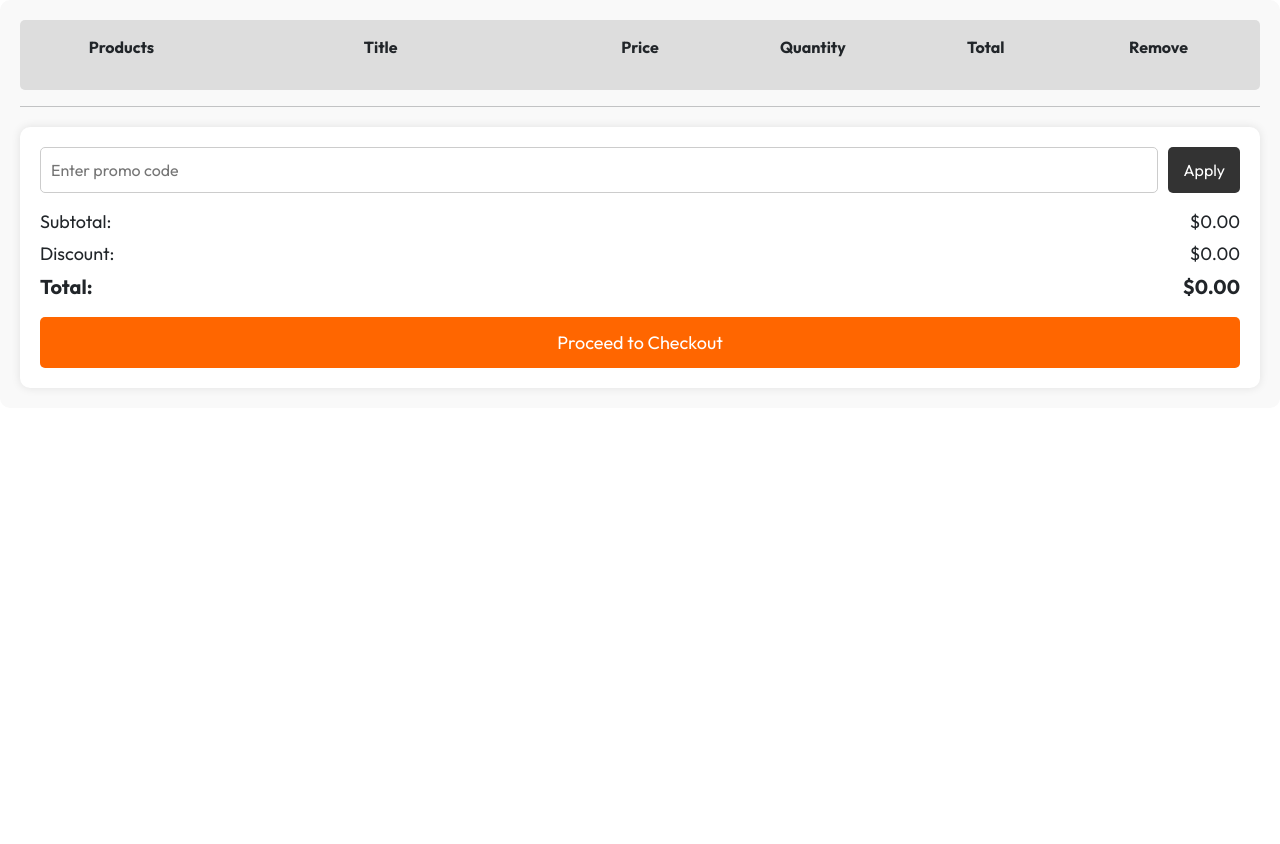
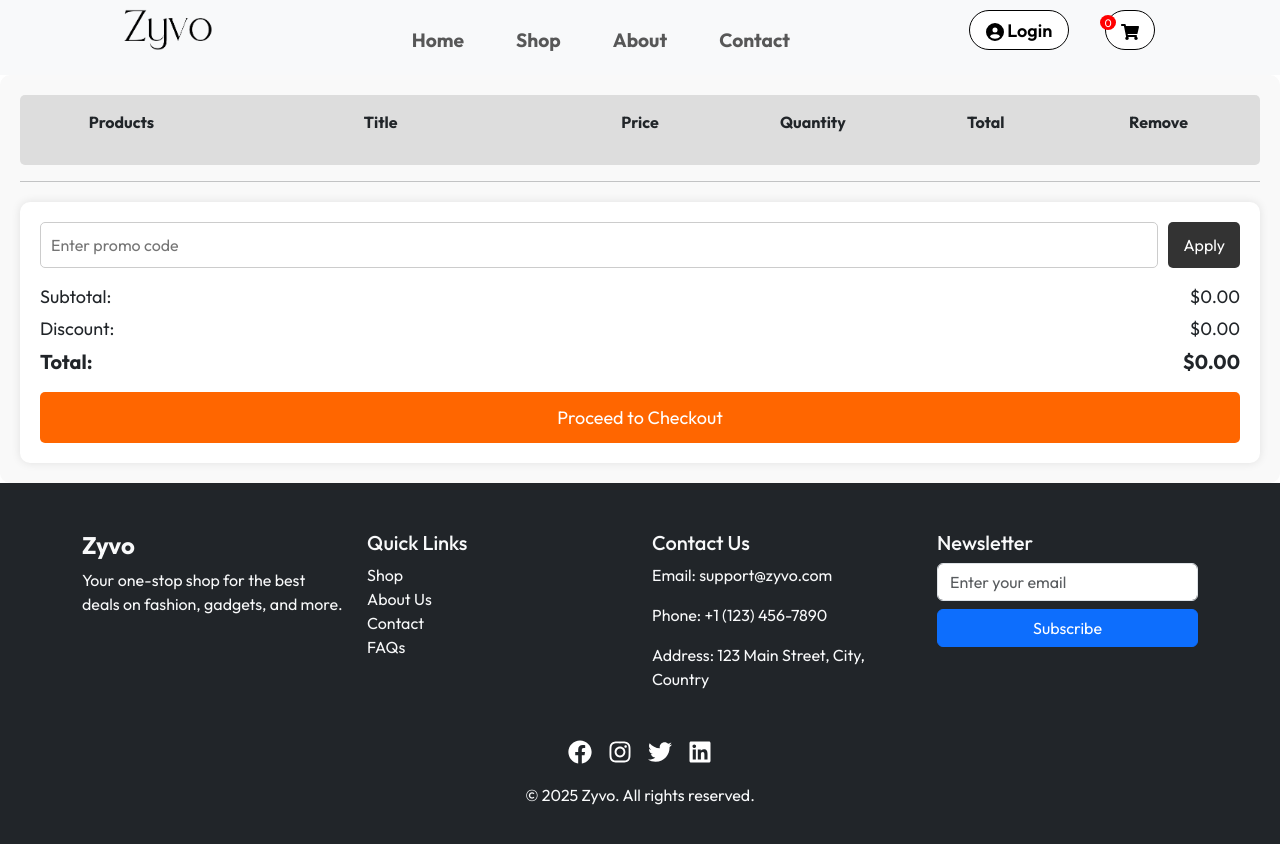
Before and after one commit to risnanrv/zyvo-ecommerce, a React (Vite) app: page /cart in a window 1280 px wide. Shown: the top 844 px of the page. Before the commit the page ends 800 px from the top, so only its background shows below. Built offline with nearby package versions, Linux system fonts and the light colour scheme.

Commit message:
errors fixed

```diff
--- a/src/App.jsx
+++ b/src/App.jsx
@@ -9,7 +9,7 @@ import Signup from './pages/Signup';
 import Login from './pages/Login';
 import Product from './pages/Product';
 import ShopContextProvider from './Context/ShopContext';
-import CartItems from './components/CartItems/CartItems';
+import Cart from './pages/Cart';
 function App() {
 
 
@@ -24,7 +24,7 @@ function App() {
         <Route path='/signup' element={<Signup/>} />
         <Route path='/login' element={<Login/>} />
         <Route path='/product/:id' element={<Product/>} />
-        <Route path='/cart' element={<CartItems/>} />
+        <Route path='/cart' element={<Cart/>} />
 
       </Routes>
 
--- a/src/components/Navbar/Navbar.css
+++ b/src/components/Navbar/Navbar.css
@@ -153,3 +153,16 @@
     top: 35px;
     right: 164px;
 }
+.cart-quantity-overlay{
+  width: 16px;
+  height: 15px;
+  background-color: red;
+  color: white;
+  font-size: 11px;
+  text-align: center;
+  border-radius: 50%;
+  position: absolute;
+  z-index: 100;
+  right: 147px;
+  bottom: 129px;
+}
--- a/src/components/Navbar/Navbar.jsx
+++ b/src/components/Navbar/Navbar.jsx
@@ -72,10 +72,10 @@ function NavbarSection() {
             <X size={32} />
           </button>
           <Nav className="overlay-nav-links">
-            <Nav.Link href='/' onClick={() => setIsOpen(false)}><Link className='nav-link' to= '/'/>Home</Nav.Link>
-            <Nav.Link href='/shop' onClick={() => setIsOpen(false)}><Link className='nav-link' to= '/shop'/>Shop</Nav.Link>
-            <Nav.Link href='/about' onClick={() => setIsOpen(false)}><Link className='nav-link' to= '/about'/>About</Nav.Link>
-            <Nav.Link href='/contact' onClick={() => setIsOpen(false)}><Link className='nav-link' to= '/contact'/>Contact</Nav.Link>
+            <Nav.Link href='/' onClick={() => { setIsOpen(false); navigate('/'); }  }><Link className='nav-link' to= '/'/>Home</Nav.Link>
+            <Nav.Link href='/shop'  onClick={() => { setIsOpen(false); navigate('/shop'); }}><Link className='nav-link' to= '/shop'/>Shop</Nav.Link>
+            <Nav.Link href='/about'  onClick={() => { setIsOpen(false); navigate('/about'); }}><Link className='nav-link' to= '/about'/>About</Nav.Link>
+            <Nav.Link href='/contact'  onClick={() => { setIsOpen(false); navigate('/contact'); }}><Link className='nav-link' to= '/contact'/>Contact</Nav.Link>
           </Nav>
           <Nav className="overlay-nav-icons">
           <Nav.Link>
@@ -83,6 +83,7 @@ function NavbarSection() {
               </Nav.Link>
               <Nav.Link>
                 <button  onClick={() => navigate('/cart')} className="cart-nav"><FaShoppingCart /></button>
+                <div className="cart-quantity-overlay"> {getTotalCartItems()}</div>
 
               </Nav.Link>
           </Nav>
--- a/src/pages/Cart.jsx
+++ b/src/pages/Cart.jsx
@@ -1,10 +1,14 @@
 import React from 'react'
 import CartItems from '../components/CartItems/CartItems'
+import NavbarSection from '../components/Navbar/Navbar'
+import FooterSection from '../components/Footer/Footer'
 
 function Cart() {
   return (
     <div>
+      <NavbarSection/>
       <CartItems/>
+      <FooterSection/>
     </div>
   )
 }
```
